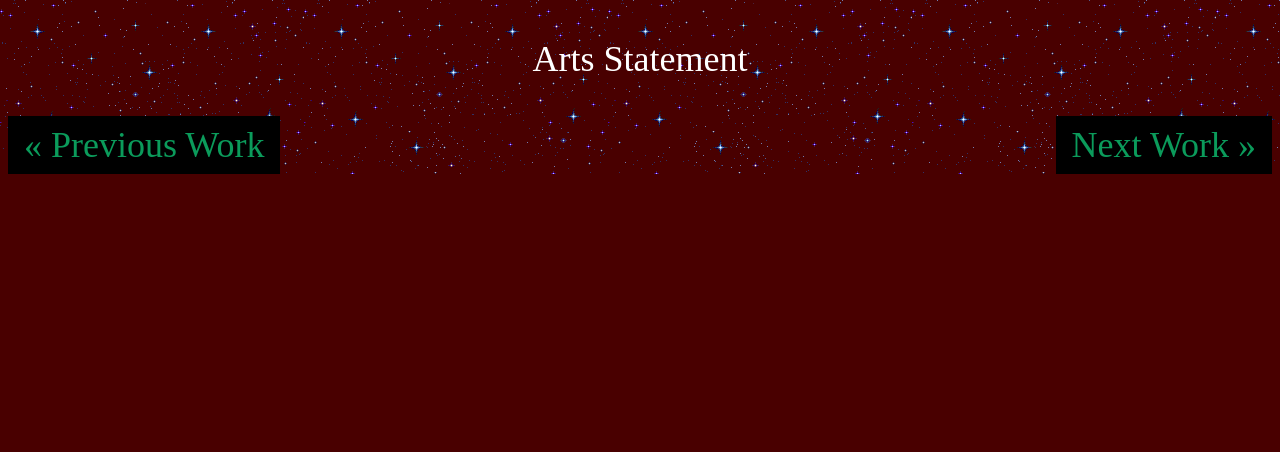
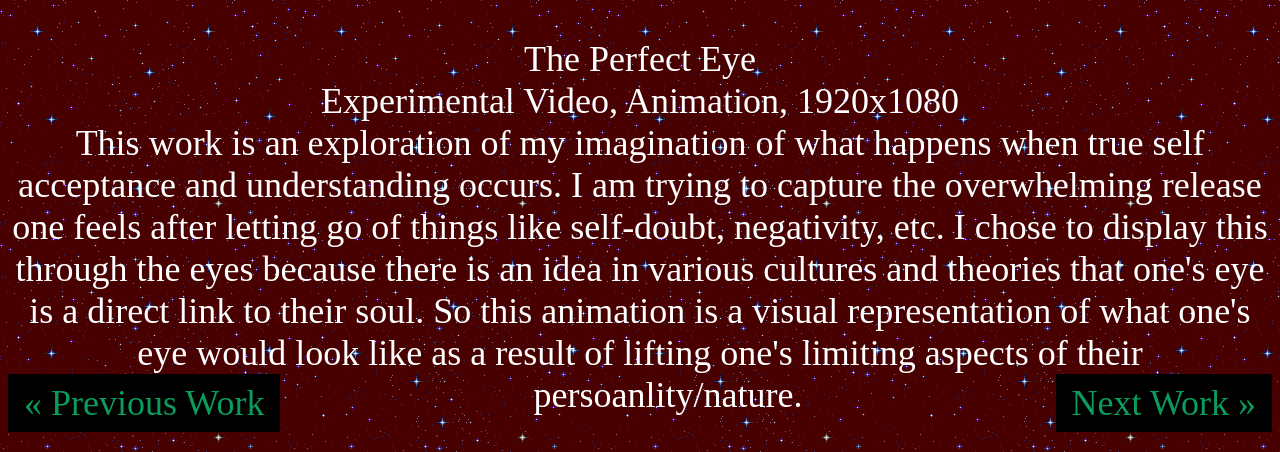
Before and after one commit to mjdewitt01/Eye-Page, a plain HTML site: page index.html in a window 1280 px wide. Shown: the part 1003-1455 px from the top of the page. Before the commit the page ends 1177 px from the top, so only its background shows below. Drawn offline with Linux system fonts and the light colour scheme.

Commit message:
Update index.html

```diff
--- a/index.html
+++ b/index.html
@@ -18,8 +18,10 @@
   	</div>
 <center>
 		<iframe width="1340" height="860" src="https://www.youtube.com/embed/jPTo_Z5Oeew" frameborder="0" allow="accelerometer; autoplay; encrypted-media; gyroscope; picture-in-picture" allowfullscreen style="padding-top: 5%;"></iframe>
-			<p style="font-size: 36px; color: white;"> Arts Statement
-			</p>
+			<p style="font-size: 36px; color: white;"> The Perfect Eye <br> Experimental Video, Animation, 1920x1080 <br> This work is an exploration of my imagination of what happens when true self acceptance and understanding
+				occurs. I am trying to capture the overwhelming release one feels after letting go of things like self-doubt, negativity, etc. I chose to display this through the eyes because there is an idea in various
+				cultures and theories that one's eye is a direct link to their soul. So this animation is a visual representation of what one's eye would look like as a result of lifting one's limiting aspects of their
+				persoanlity/nature.
 				<a href="https://mjdewitt01.github.io/Lucy-s-Interlude-Page/" class="previous">&laquo; Previous Work</a>
 				<a href="https://mjdewitt01.github.io/Off-Ya-Feet-Page/" class="next">Next Work &raquo;</a>
 </center>
```
